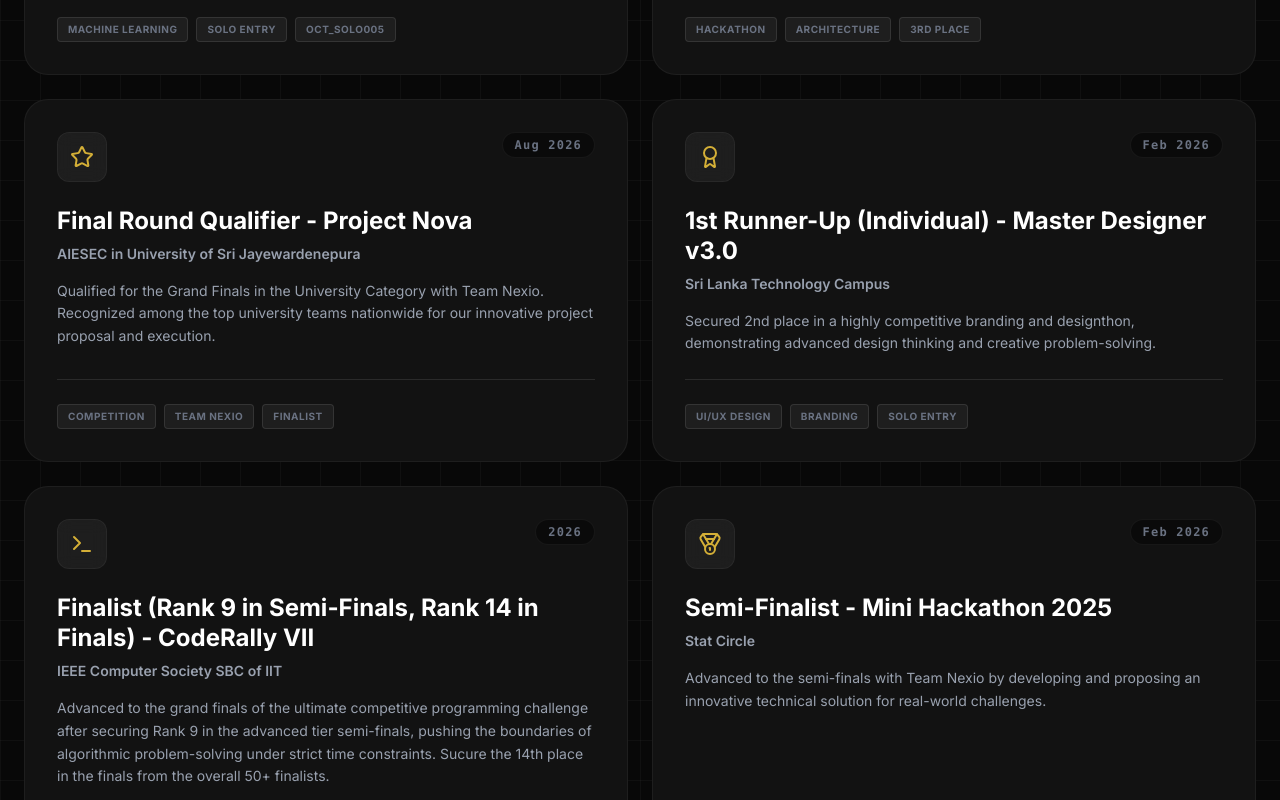
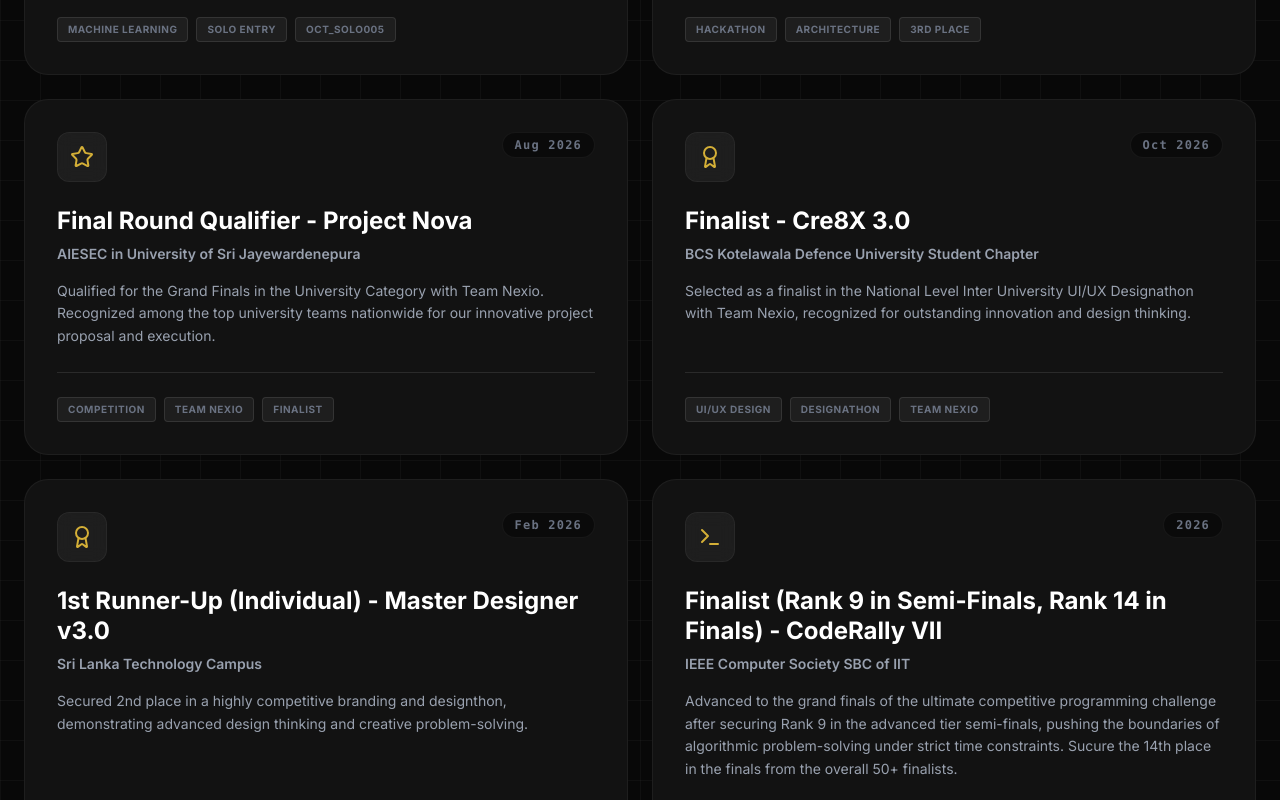
Before and after one commit to Sahas-sass/sahas-portfolio, a Next.js app: page / in a window 1280 px wide. Shown: the part 5220-6020 px from the top of the page. Built offline with nearby package versions, Linux system fonts and the light colour scheme.

Commit message:
add finalist achievement for Cre8X 3.0 designathon with Team Nexio

```diff
--- a/src/components/Achievements.tsx
+++ b/src/components/Achievements.tsx
@@ -32,7 +32,14 @@ export default function Achievements() {
       icon: <Star className={mode === "tech" ? "text-gold-rich" : "text-purple-400"} size={24} />,
       tags: ["Competition", "Team Nexio", "Finalist"]
     },
-
+    {
+      title: "Finalist - Cre8X 3.0",
+      org: "BCS Kotelawala Defence University Student Chapter",
+      date: "Oct 2026",
+      desc: "Selected as a finalist in the National Level Inter University UI/UX Designathon with Team Nexio, recognized for outstanding innovation and design thinking.",
+      icon: <Award className={mode === "tech" ? "text-gold-rich" : "text-purple-400"} size={24} />,
+      tags: ["UI/UX Design", "Designathon", "Team Nexio"]
+    },
     {
       title: "1st Runner-Up (Individual) - Master Designer v3.0",
       org: "Sri Lanka Technology Campus",
```
